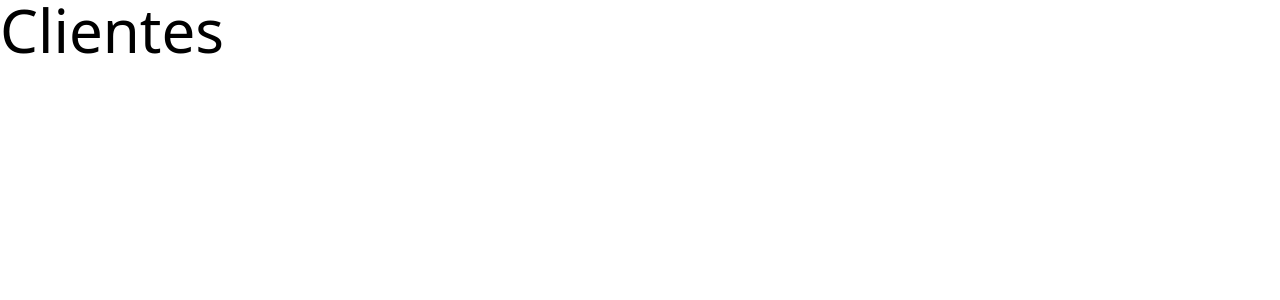
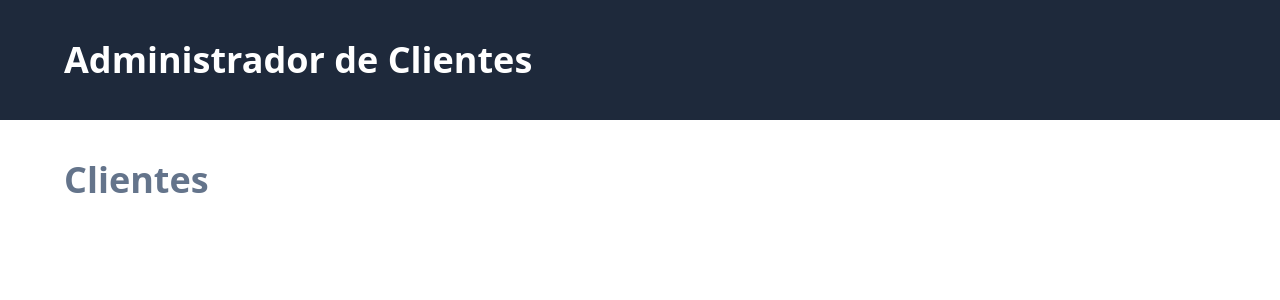
Before and after one commit to Joshjavy/CRM-vue, a Vue app: page / in a window 1280 px wide. Shown: the top 300 px of the page. Built offline with nearby package versions, Linux system fonts and the light colour scheme.

Commit message:
186. Creando el Header

```diff
--- a/src/App.vue
+++ b/src/App.vue
@@ -3,5 +3,14 @@ import  { RouterView} from 'vue-router'
 </script>
 
 <template>
-    <RouterView/>
+    <header class="bg-slate-800">
+        <div class="mx-auto max-w-6xl py-10">
+            <h1 class="text-4xl font-extrabold text-white">
+                Administrador de Clientes
+            </h1>
+        </div>
+    </header>
+    <main class="mx-auto max-w-6xl mt-10">
+        <RouterView/>
+    </main>
 </template>
--- a/src/views/ClientesView.vue
+++ b/src/views/ClientesView.vue
@@ -4,6 +4,6 @@
 
 <template>
     <div>
-        <h1 class="text-6xl">Clientes</h1>
+        <h1 class="text-4xl font-extrabold text-slate-500">Clientes</h1>
     </div>
 </template>
```
